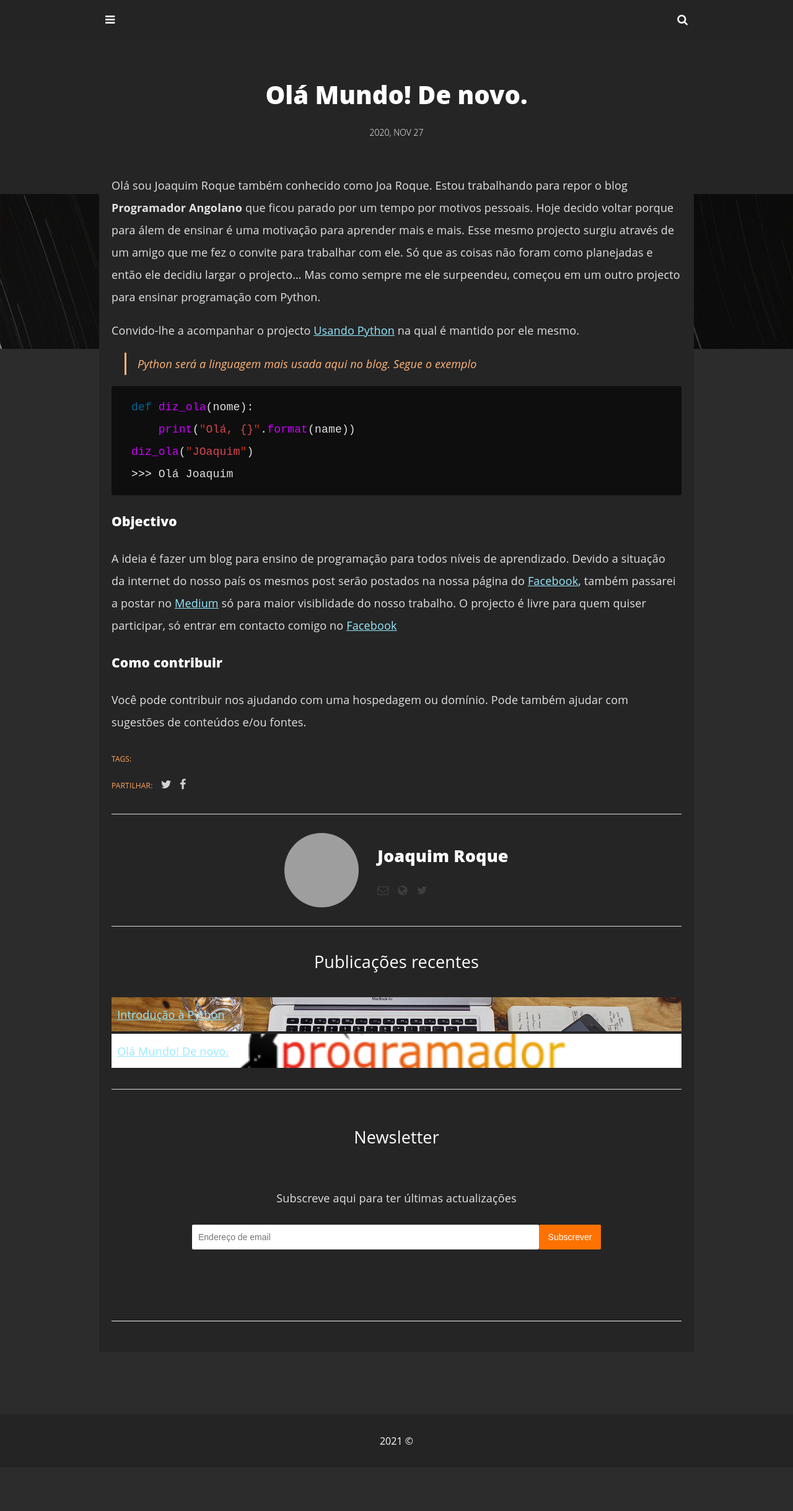
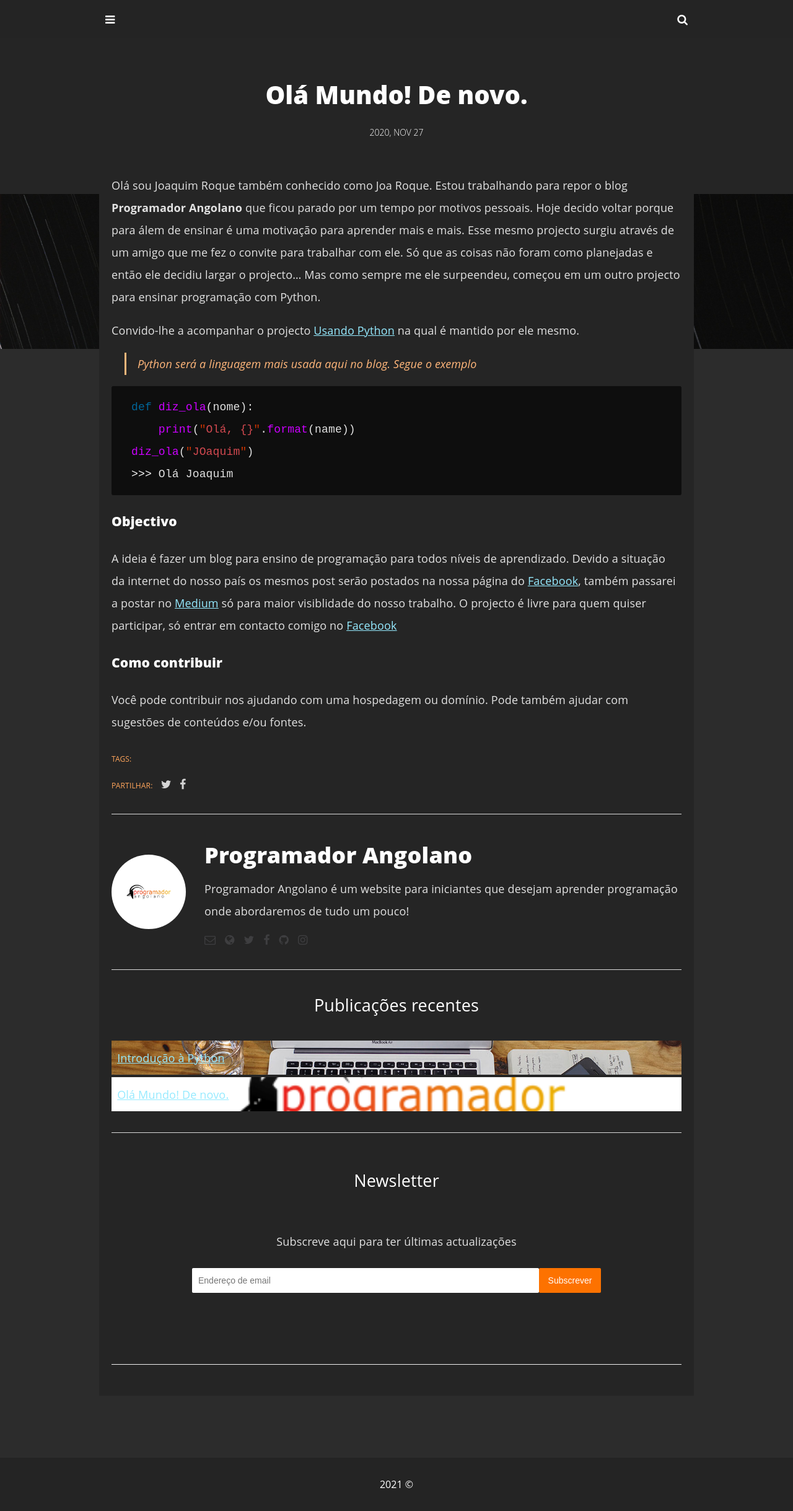
Before and after one commit to programadorao/pangolano.github.io-old, a Jekyll site: the page built from _posts/2020-11-27-ola-mundo-de-novo.md, in a window 1280 px wide. Shown: the whole page at 62% size. Built offline with Jekyll 4.4.1, drawn with Linux system fonts in a browser that asks for light colours; comment, search, counter and statistics services are not loaded; grey boxes are pictures that could not be loaded.

Commit message:
Update author-box.html
author box update

```diff
--- a/_includes/author-box.html
+++ b/_includes/author-box.html
@@ -1,24 +1,65 @@
 <section class="author-box">
-  <img src="{{site.baseurl}}/assets/img/{% if site.author-pic %}{{site.author-pic}}{% endif %}" alt="{{site.author}}" class="author-img">
+{% if page.author %}
+
+  {% assign author = site.authors[page.author] %}
+
+  <img src="{{site.baseurl}}/assets/img/{% if author.profile %}{{author.profile}}{% endif %}" alt="{{site.author}}" class="author-img">
   <div class="author-desc">
-    <h2>Joaquim Roque</h2>
-    <p>{{site.about-author}}</p>
+    <h1>{{author.name}}</h1>
+    <p>{{author.description}}</p>
     <ul>
-      {% if site.email %}
-        <li class="email"><a href="mailto:{{site.email}}"><i class="fa fa-envelope-o"></i></a></li>
+      {% if author.email %}
+        <li class="email"><a href="mailto:{{author.email}}"><i class="fa fa-envelope-o"></i></a></li>
       {% else %}
-        <li class="email"><a href="mailto:example.adam@blog.com"><i class="fa fa-envelope-o" aria-hidden="true"></i></a></li>
+        <li class="email"><a href="mailto:programadorangolano1@gmail.com"><i class="fa fa-envelope-o" aria-hidden="true"></i></a></li>
       {% endif %}
-      {% if site.website %}
-        <li class="website"><a href="http://{{site.website}}" target="_blank"><i class="fa fa-globe"></i></a></li>
+      {% if author.web %}
+        <li class="website"><a href="http://{{author.web}}" target="_blank"><i class="fa fa-globe"></i></a></li>
       {% else %}
-        <li class="website"><a href="https://artemsheludko.github.io" target="_blank"><i class="fa fa-globe" aria-hidden="true"></i></a></li>
+        <li class="website"><a href="https://pangolano.github.io" target="_blank"><i class="fa fa-globe" aria-hidden="true"></i></a></li>
       {% endif %}
-      {% if site.twitter %}
-        <li class="twitter"><a href="https://twitter.com/{{site.twitter}}" target="_blank"><i class="fa fa-twitter"></i></a></li>
+      {% if author.twitter %}
+        <li class="twitter"><a href="https://twitter.com/{{author.twitter}}" target="_blank"><i class="fa fa-twitter"></i></a></li>
       {% else %}
-        <li class="twitter"><a href="https://twitter.com/artemsheludko_" target="_blank"><i class="fa fa-twitter" aria-hidden="true"></i></a></li>
+        <li class="twitter"><a href="https://twitter.com/programadorangolano" target="_blank"><i class="fa fa-twitter" aria-hidden="true"></i></a></li>
+      {% endif %}
+      {% if author.facebook %}
+        <li class="twitter"><a href="{{author.facebook}}" target="_blank"><i class="fa fa-facebook"></i></a></li>
+      {% else %}
+        <li class="twitter"><a href="https://www.facebook.com/programadorangolano" target="_blank"><i class="fa fa-twitter" aria-hidden="true"></i></a></li>
+      {% endif %}
+      {% if author.github %}
+        <li class="twitter"><a href="https://github.com/{{author.github}}" target="_blank"><i class="fa fa-github"></i></a></li>
+      {% else %}
+        <li class="twitter"><a href="https://github.com/pangolano" target="_blank"><i class="fa fa-twitter" aria-hidden="true"></i></a></li>
+      {% endif %}
+      {% if author.instagram %}
+        <li class="twitter"><a href="https://instagram.com/{{author.instagram}}" target="_blank"><i class="fa fa-instagram"></i></a></li>
+      {% else %}
+        <li class="twitter"><a href="https://instagram.com/programadorangolano" target="_blank"><i class="fa fa-twitter" aria-hidden="true"></i></a></li>
       {% endif %}
     </ul>
   </div>
+{% else %}
+ <img src="{{site.baseurl}}/assets/img/palogo.png" alt="logotipo Programador Angolano" class="author-img">
+  <div class="author-desc">
+    <h1>Programador Angolano</h1>
+    <p>
+      Programador Angolano é um website para iniciantes
+      que desejam aprender programação onde abordaremos de tudo um pouco!
+    </p>
+
+    <ul>
+        <li class="email"><a href="mailto:programadorangolano1@gmail.com.com"><i class="fa fa-envelope-o" aria-hidden="true"></i></a></li>
+        <li class="website"><a href="https://pangolano.github.io" target="_blank"><i class="fa fa-globe" aria-hidden="true"></i></a></li>
+        <li class="twitter"><a href="https://twitter.com/@programadorangolano" target="_blank"><i class="fa fa-twitter"></i></a>
+        </li>
+        <li class="twitter"><a href="https://www.facebook.com/programadorangolano" target="_blank"><i class="fa fa-facebook" aria-hidden="true"></i></a></li>
+        <li class="twitter"><a href="https://github.com/pangolano" target="_blank"><i class="fa fa-github"></i></a></li>
+        <li class="twitter"><a href="https://instagram.com/programadorangolano" target="_blank"><i class="fa fa-instagram"></i></a>
+        </li>
+
+    </ul>
+  </div>
+{% endif %}
 </section>
```
